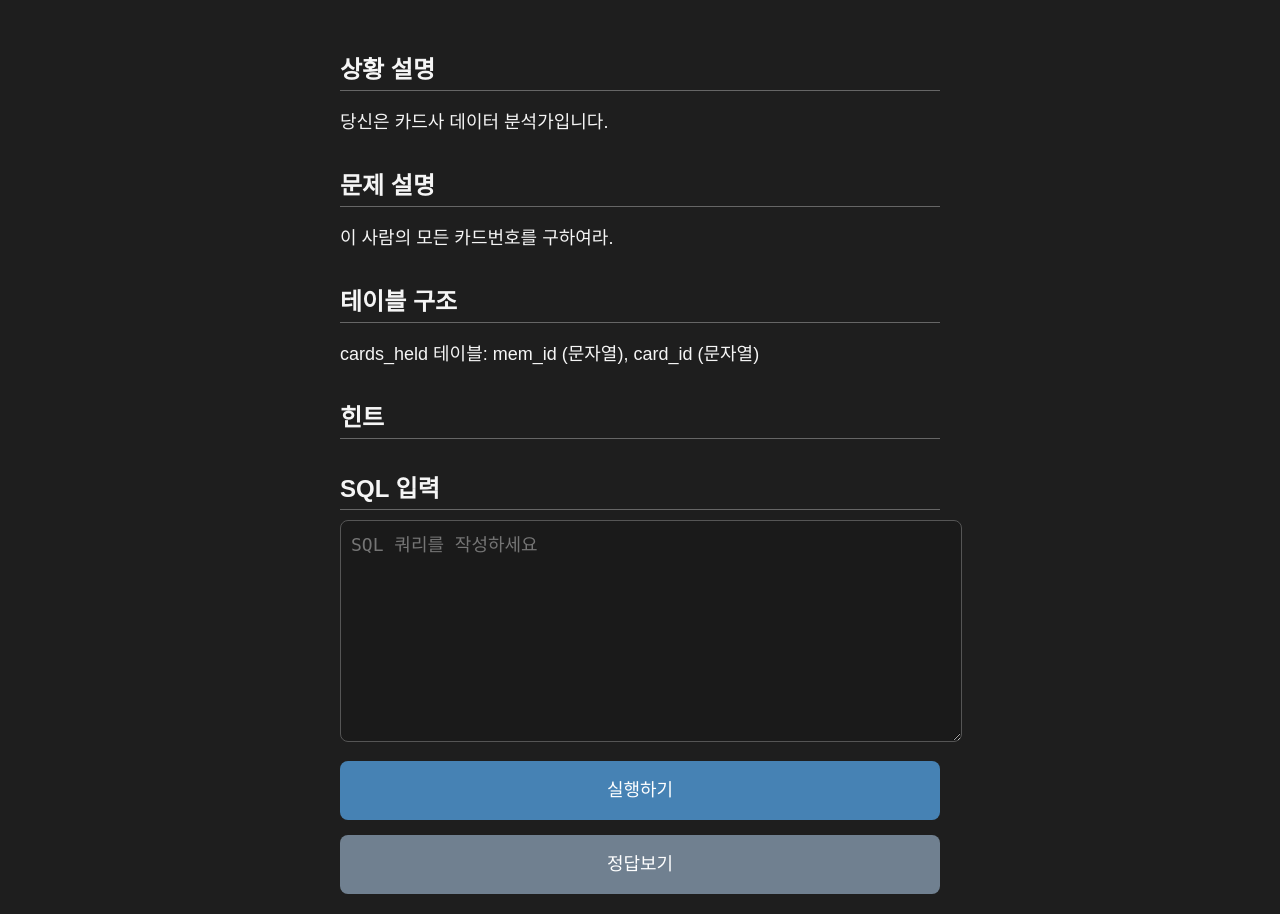
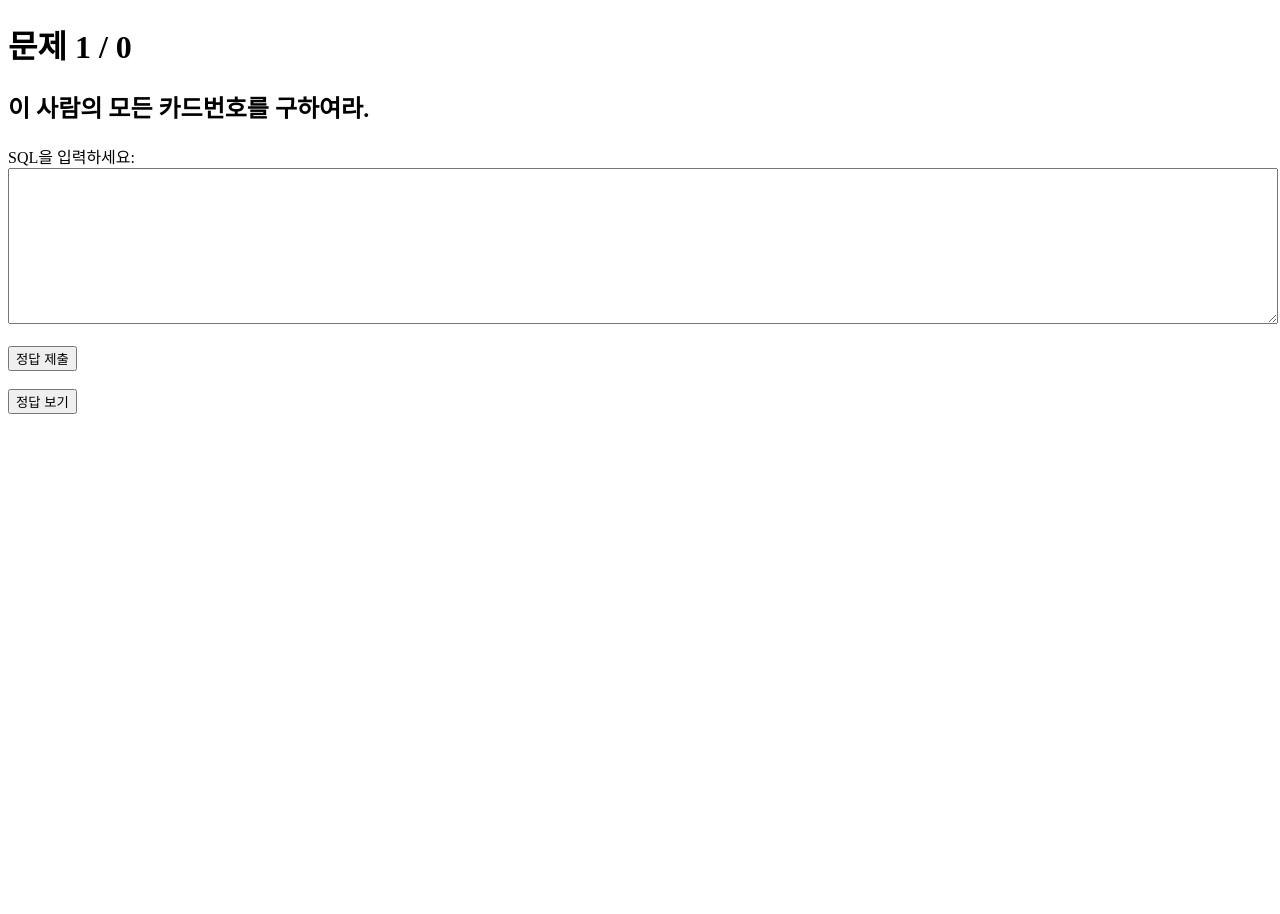
Before and after one commit to melonshoping/sql-quiz-starter, a Flask app: page /quiz/1 in a window 1280 px wide. After the commit the page ends 414 px from the top, so only its background shows below. Run offline with Flask 3, Linux system fonts and the light colour scheme.

Commit message:
Update quiz.html

```diff
--- a/templates/quiz.html
+++ b/templates/quiz.html
@@ -2,101 +2,78 @@
 <html lang="ko">
 <head>
   <meta charset="UTF-8">
-    <meta name="viewport" content="width=device-width, initial-scale=1.0">
-    <title>SQL 퀴즈 {{ q }}</title>
-    <link rel="stylesheet" href="/static/style_v2.css">
+  <title>SQL 퀴즈</title>
+  <style>
+    textarea {
+      width: 100%;
+      height: 150px;
+      font-family: monospace;
+    }
+    pre {
+      background-color: #f2f2f2;
+      padding: 10px;
+    }
+    table, th, td {
+      border: 1px solid black;
+      border-collapse: collapse;
+      padding: 5px;
+    }
+  </style>
 </head>
 <body>
-    <div class="container quiz-container">
-
-    {% if problem %}
-        <h2>상황 설명</h2>
-        <p>{{ problem.situation if problem.situation else '당신은 카드사 데이터 분석가입니다.' }}</p>
-
-        <h2>문제 설명</h2>
-        <p>{{ problem.title }}</p>
-
-        <h2>테이블 구조</h2>
-        <p>{{ problem.schema }}</p>
-
-        <h2>힌트</h2>
-        {% for hint in problem.hints %}
-            {% if trial >= loop.index %}
-                <button class="btn-hint" onclick="openHint('{{ hint }}')">힌트 {{ loop.index }}</button>
-            {% endif %}
-        {% endfor %}
-
-        <h2>SQL 입력</h2>
-        <form method="POST">
-            <textarea id="sql-input" name="sql" placeholder="SQL 쿼리를 작성하세요">{{ submitted_sql }}</textarea>
+  <h1>문제 {{ q }} / {{ problems|length }}</h1>
+  <h2>{{ problem.title }}</h2>
+  <form method="POST" id="sqlForm">
+    <label for="sql">SQL을 입력하세요:</label><br>
+    <textarea name="sql" id="sql">{{ submitted_sql }}</textarea><br><br>
     <input type="hidden" name="trial" value="{{ trial }}">
-            <div class="button-group">
-                <button type="submit" class="btn-run">실행하기</button>
-                <button type="button" class="btn-pass" onclick="fillAnswer('{{ problem.answer | replace("'", "\\'") }}')">정답보기</button>
-            </div>
+    <button type="submit">정답 제출</button>
   </form>
 
+  <br>
+  <!-- 정답 복사 버튼 및 숨겨진 textarea -->
+  <textarea id="answerText" style="display: none;">{{ problem.answer }}</textarea>
+  <button onclick="copyAnswer()">정답 보기</button>
+  <script>
+    function copyAnswer() {
+      const textarea = document.getElementById('answerText');
+      textarea.style.display = 'block';
+      textarea.select();
+      document.execCommand('copy');
+      textarea.style.display = 'none';
+      alert('정답 SQL이 복사되었습니다!');
+    }
+  </script>
 
-        {% if correct %}
-        <div class="next-button-wrapper" style="text-align: center; margin-top: 20px;">
-            <a href="/quiz/{{ q + 1 }}" class="btn-next">다음 문제로 ➡️</a>
-        </div>
-        {% endif %}
-
-        {% if message %}
-        <p class="message">{{ message }}</p>
-        {% endif %}
-
+  <br>
   {% if result %}
-        <div class="table-wrapper">
+    <h3>결과:</h3>
     <table>
       <thead>
         <tr>
-                        {% for col in problem.columns %}
-                        <th>{{ col }}</th>
+          {% for col in result[0]|length|range %}
+          <th>col{{ loop.index0 }}</th>
           {% endfor %}
         </tr>
       </thead>
       <tbody>
         {% for row in result %}
         <tr>
-                        {% for item in row %}
-                        <td>{{ item }}</td>
+          {% for cell in row %}
+          <td>{{ cell }}</td>
           {% endfor %}
         </tr>
         {% endfor %}
       </tbody>
     </table>
-        </div>
   {% endif %}
 
-
+  <br>
+  {% if correct %}
+    <p style="color: green; font-weight: bold;">정답입니다!</p>
+    <a href="/quiz/{{ q + 1 }}">다음 문제로 이동</a>
   {% else %}
-        <script>
-            window.location.href = "/complete";
-        </script>
+    <p style="color: red;">{{ message }}</p>
   {% endif %}
-
-    </div>
-
-    <div id="hint-modal" class="modal">
-        <div class="modal-content">
-            <span class="close" onclick="closeHint()">&times;</span>
-            <p id="hint-text"></p>
-        </div>
-    </div>
-
-    <script>
-    function openHint(hint) {
-        document.getElementById('hint-text').innerText = hint;
-        document.getElementById('hint-modal').style.display = 'block';
-    }
-    function closeHint() {
-        document.getElementById('hint-modal').style.display = 'none';
-    }
-    function fillAnswer(answer) {
-        document.getElementById('sql-input').value = answer;
-    }
-    </script>
 </body>
 </html>
```
Lines whose indentation alone changed are shown as unchanged.
